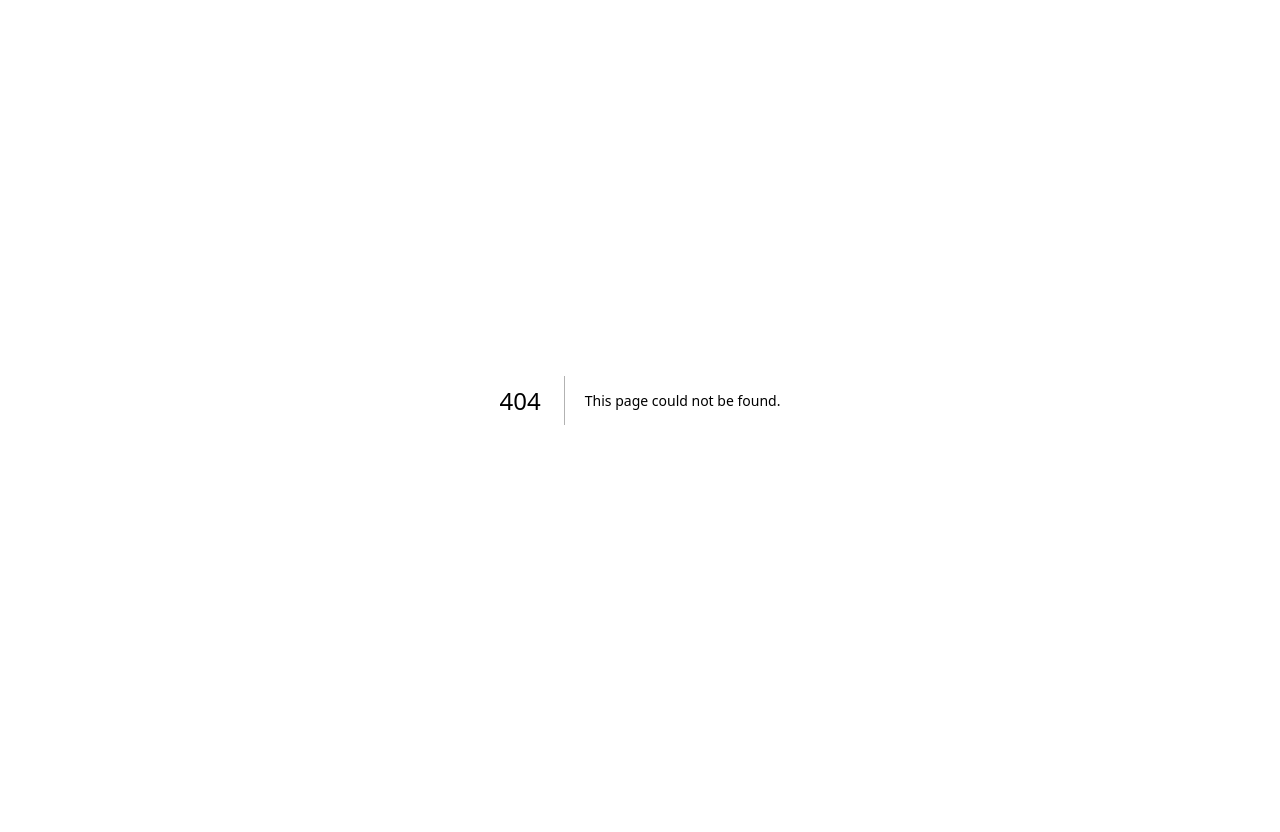
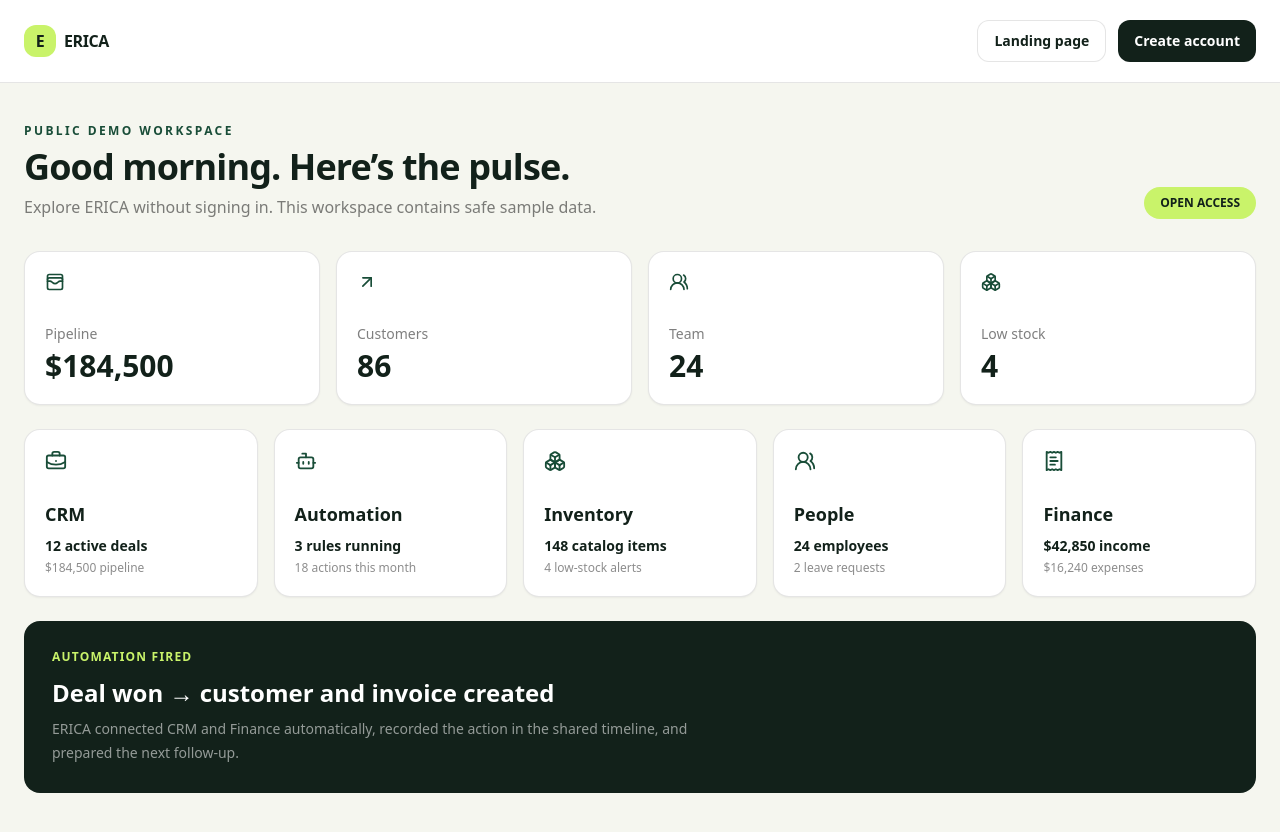
Before and after one commit to sumon-workstation/ERICA, a Next.js app: page /demo in a window 1280 px wide. Before the commit this address had no page. Before the commit the page ends 800 px from the top, so only its background shows below. Built offline with nearby package versions, Linux system fonts and the light colour scheme.

Commit message:
Add safe public demo workspace

```diff
--- /dev/null
+++ b/app/demo/page.tsx
@@ -0,0 +1,44 @@
+import Link from "next/link";
+import { ArrowUpRight, Bot, Boxes, BriefcaseBusiness, ReceiptText, UsersRound, WalletCards } from "lucide-react";
+import { Logo } from "@/components/logo";
+
+const modules = [
+  ["CRM", "12 active deals", "$184,500 pipeline", BriefcaseBusiness],
+  ["Automation", "3 rules running", "18 actions this month", Bot],
+  ["Inventory", "148 catalog items", "4 low-stock alerts", Boxes],
+  ["People", "24 employees", "2 leave requests", UsersRound],
+  ["Finance", "$42,850 income", "$16,240 expenses", ReceiptText],
+] as const;
+
+export default function PublicDemo() {
+  return <main className="min-h-screen bg-[#f5f6ef]">
+    <nav className="flex items-center justify-between border-b border-black/10 bg-white px-6 py-5">
+      <Logo/>
+      <div className="flex gap-3">
+        <Link className="btn-secondary" href="/">Landing page</Link>
+        <Link className="btn" href="/login?mode=signup">Create account</Link>
+      </div>
+    </nav>
+    <div className="mx-auto max-w-7xl px-6 py-10">
+      <div className="flex flex-wrap items-end justify-between gap-5">
+        <div><p className="text-xs font-bold uppercase tracking-[.2em] text-moss">Public demo workspace</p>
+          <h1 className="mt-2 text-4xl font-black tracking-tight">Good morning. Here’s the pulse.</h1>
+          <p className="mt-2 text-black/50">Explore ERICA without signing in. This workspace contains safe sample data.</p>
+        </div>
+        <span className="rounded-full bg-lime px-4 py-2 text-xs font-bold">OPEN ACCESS</span>
+      </div>
+      <div className="mt-8 grid gap-4 sm:grid-cols-2 xl:grid-cols-4">
+        {[["Pipeline","$184,500",WalletCards],["Customers","86",ArrowUpRight],["Team","24",UsersRound],["Low stock","4",Boxes]].map(([name,value,Icon]:any)=>
+          <div className="card" key={name}><Icon className="text-moss" size={20}/><p className="mt-8 text-sm text-black/50">{name}</p><p className="mt-1 text-3xl font-black">{value}</p></div>)}
+      </div>
+      <section className="mt-6 grid gap-4 md:grid-cols-2 xl:grid-cols-5">
+        {modules.map(([name,stat,detail,Icon])=><div className="card" key={name}><Icon className="text-moss" size={22}/><h2 className="mt-7 text-lg font-black">{name}</h2><p className="mt-2 text-sm font-semibold">{stat}</p><p className="mt-1 text-xs text-black/45">{detail}</p></div>)}
+      </section>
+      <section className="mt-6 rounded-2xl bg-ink p-7 text-white">
+        <p className="text-xs font-bold uppercase tracking-widest text-lime">Automation fired</p>
+        <h2 className="mt-3 text-2xl font-black">Deal won → customer and invoice created</h2>
+        <p className="mt-2 max-w-2xl text-sm leading-6 text-white/55">ERICA connected CRM and Finance automatically, recorded the action in the shared timeline, and prepared the next follow-up.</p>
+      </section>
+    </div>
+  </main>
+}
```
